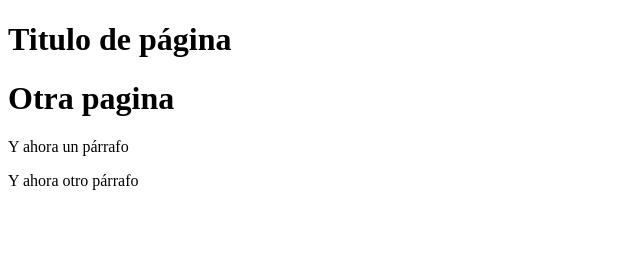
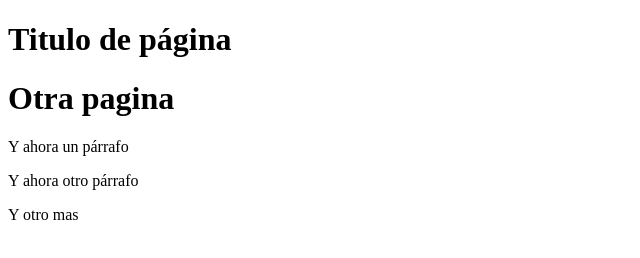
Before and after one commit to samores/Proyecto-1, a plain HTML site: page index.html in a window 1280 px wide. Shown: the full height of the page, 0-640 px from the left. Drawn offline with Linux system fonts and the light colour scheme.

Commit message:
Otro parrafo mas

```diff
--- a/index.html
+++ b/index.html
@@ -11,5 +11,6 @@
     <h1>Otra pagina</h1>
     <p>Y ahora un párrafo</p>
     <p>Y ahora otro párrafo</p>
+     <p>Y otro mas</p>
 </body>
 </html>
```
